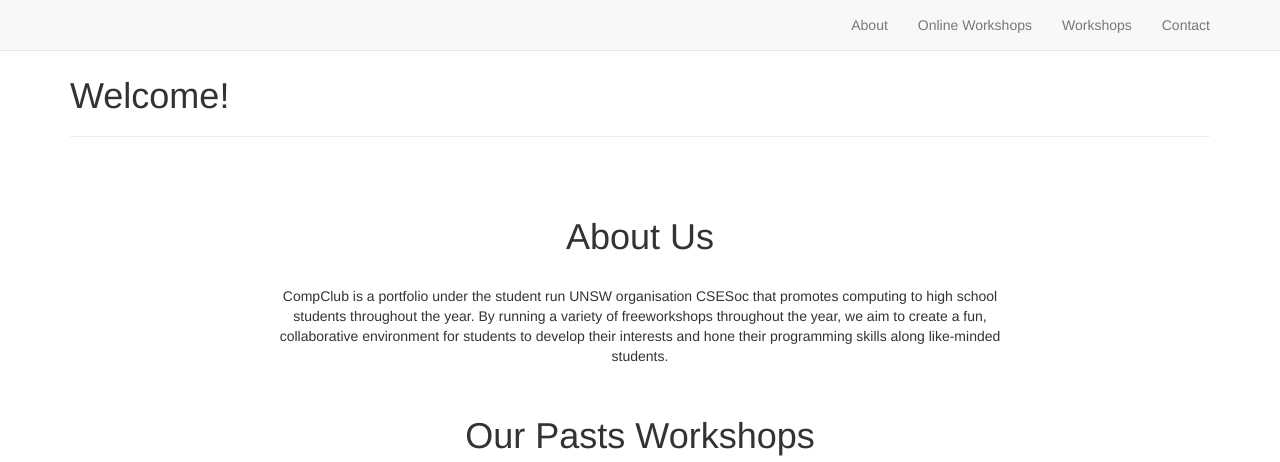
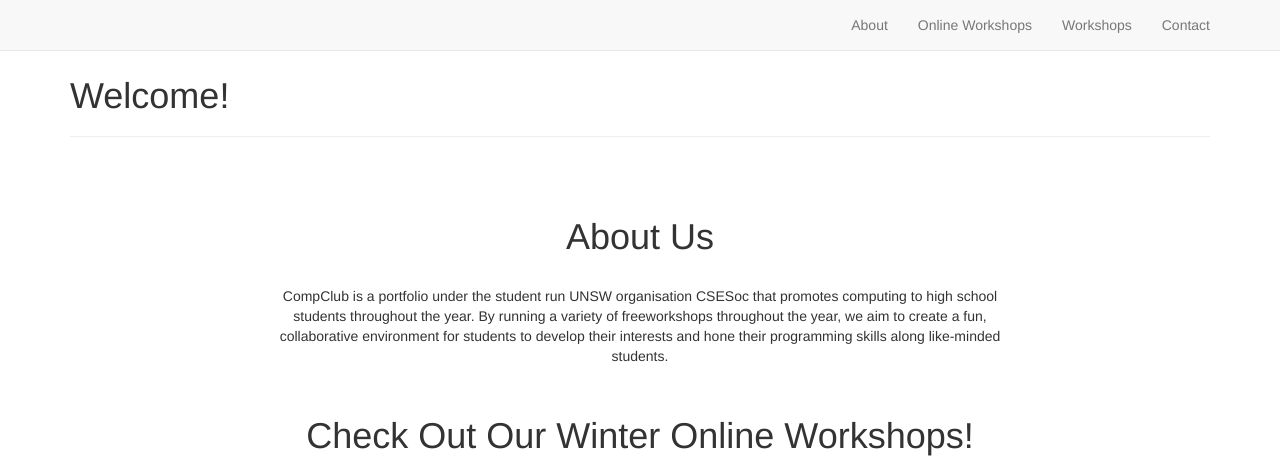
Before and after one commit to liviaw/compclub, a Jekyll site: the page built from ignore/README.md, in a window 1280 px wide and 900 px high, cut to the strip 0-462 px from the top of the window. Built offline with Jekyll 4.4.1, drawn with Linux system fonts in a browser that asks for light colours; nearby versions of some CDN libraries; our own code applies the rules of GitHub Pages for plain Markdown files; library files that are not in the unit come from our copies; comment, search, counter and statistics services are not loaded.

Commit message:
change desc

```diff
--- a/_includes/online.html
+++ b/_includes/online.html
@@ -1,7 +1,7 @@
 <section id="online">
     <!-- Page Content -->
     <div class="content-section-a">
-        <h1 class="text-center" style="padding-bottom: 20px;">Our Pasts Workshops</h1>
+        <h1 class="text-center" style="padding-bottom: 20px;">Check Out Our Winter Online Workshops!</h1>
     <!-- {% for post in site.posts reversed %}
       {% capture thecycle %}{% cycle 'odd', 'even' %}{% endcapture %}
         {% if thecycle == 'odd' %} -->
```
